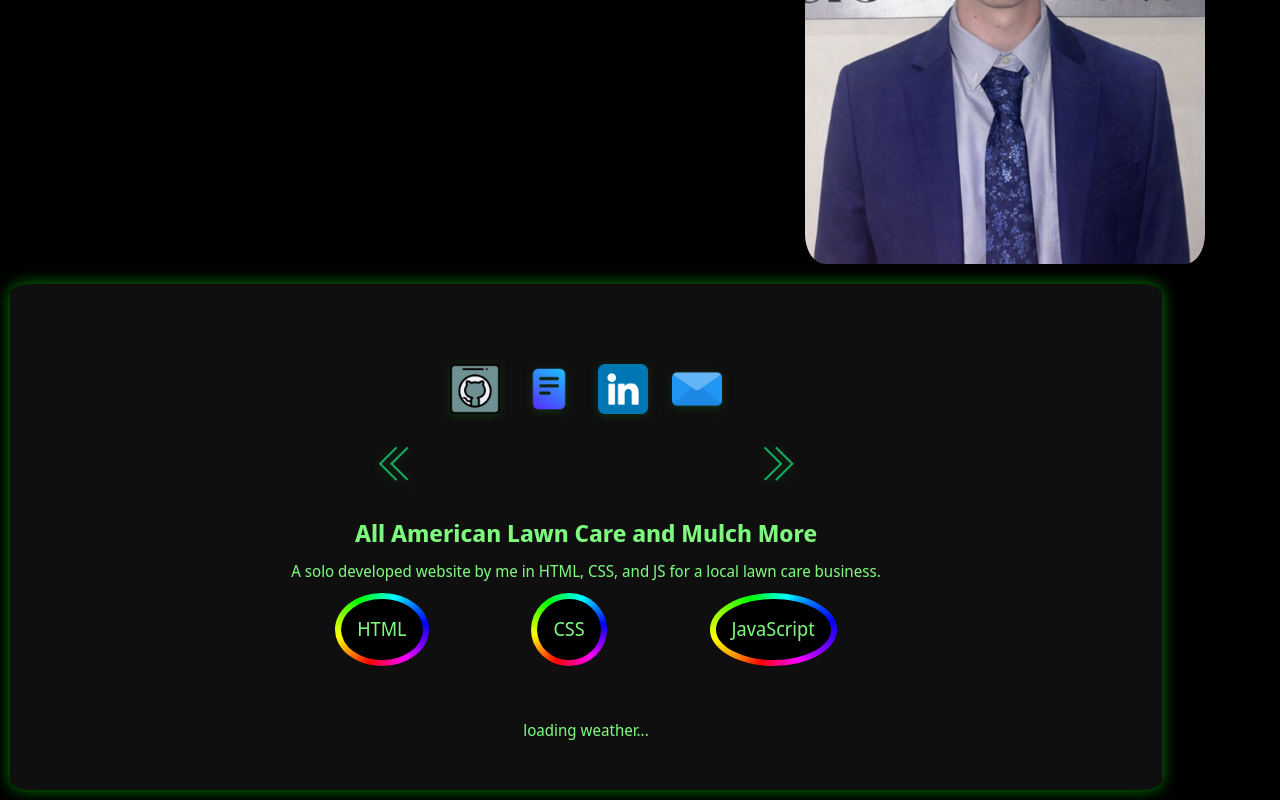
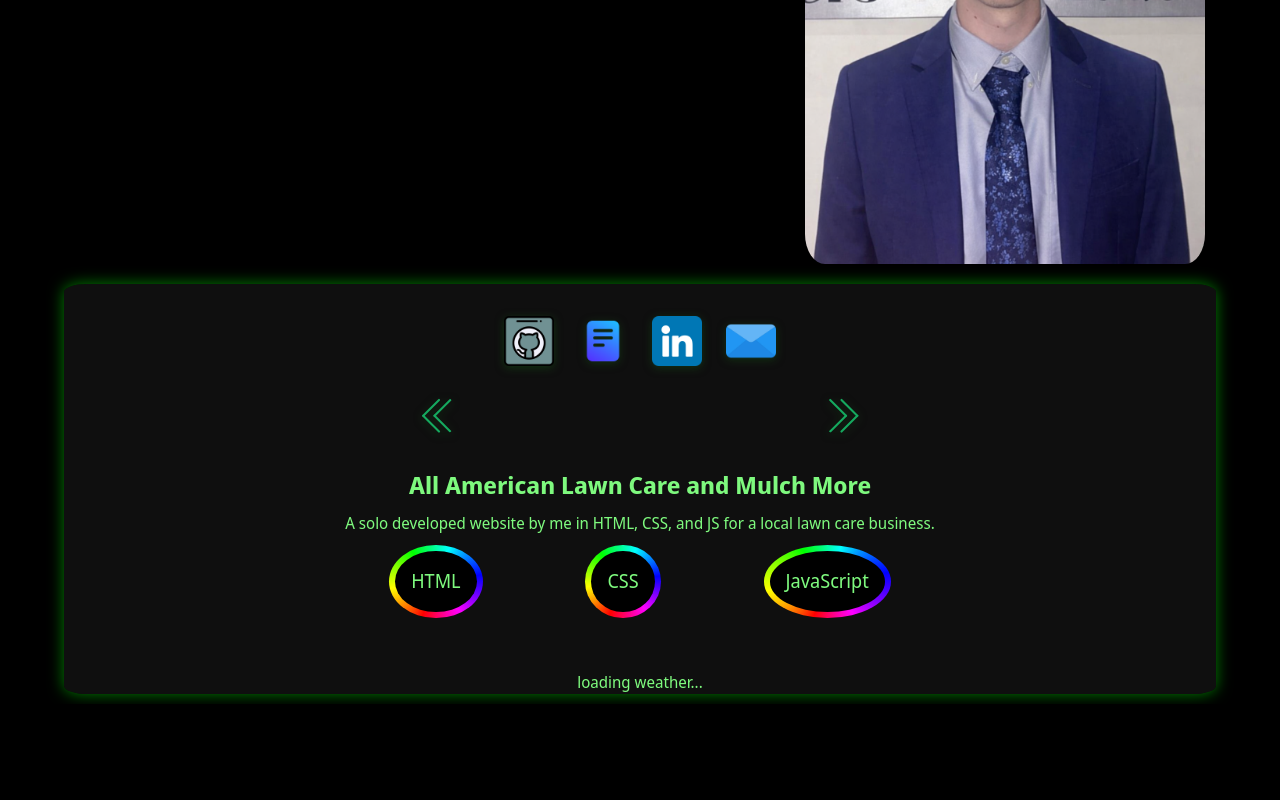
Before and after one commit to Korbanzo/Portfolio, a React (Vite) app: page / in a window 1280 px wide. Shown: the part 376-1176 px from the top of the page. After the commit the page ends 1080 px from the top, so only its background shows below. Built offline with nearby package versions, Linux system fonts and the light colour scheme; no server answers; a web font is replaced by a local one.

Commit message:
Fixed ClearContainer finally'

```diff
--- a/src/App.jsx
+++ b/src/App.jsx
@@ -39,8 +39,7 @@ function App() {
         <ProfilePicture/>
       </div>
 
-
-        <ClearContainer>
+      <ClearContainer>
 
         <div className="social-icons" id="social_icons">
           <MediaIcon className="github-icon" image={githubImage} onClick={() => open('https://github.com/Korbanzo')}/>
@@ -56,7 +55,7 @@ function App() {
         <div className="weather-section">
           <WeatherDenver/>
         </div>
-        </ClearContainer>
+      </ClearContainer>
 
     </>
   )
--- a/src/components/ClearContainer.jsx
+++ b/src/components/ClearContainer.jsx
@@ -7,14 +7,12 @@ const ClearContainer = ({ children }) => {
                 alignItems: 'center',
                 flexDirection: 'column',
                 backgroundColor: 'rgba(31, 31, 31, 0.5)',
-                minHeight: '100%',
-                minWidth: '90vw',
-                maxWidth: '90vw',
                 borderRadius: '2%',
+                width: '90vw',
                 boxShadow: '0px 0px 15px green',
                 color: '#7ef97e',
-                padding: '3rem 2rem',
-                margin: '10px'
+                margin: '10px auto',
+                alignSelf: 'center'
             }}>
 
                 {children}
```
